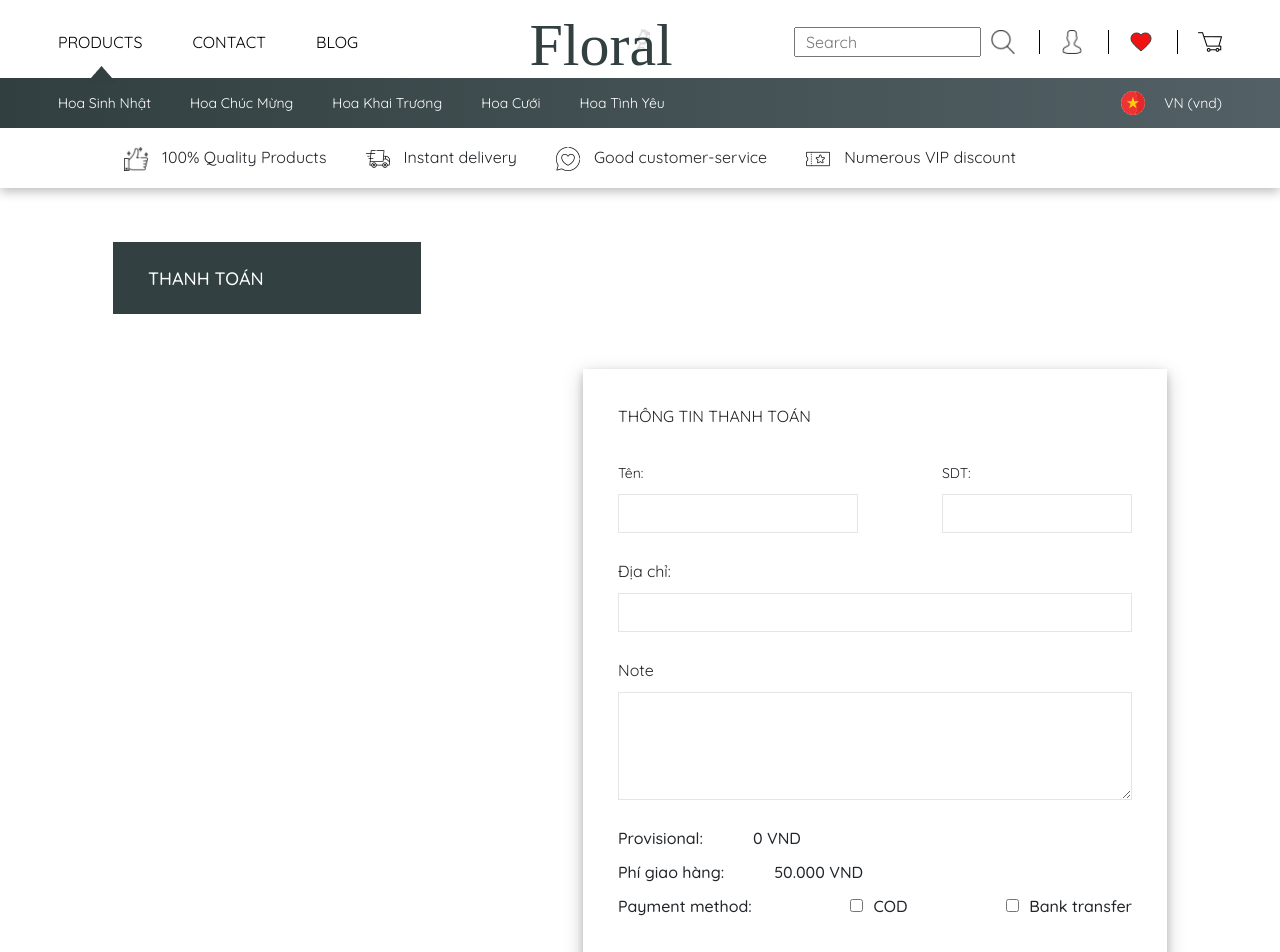
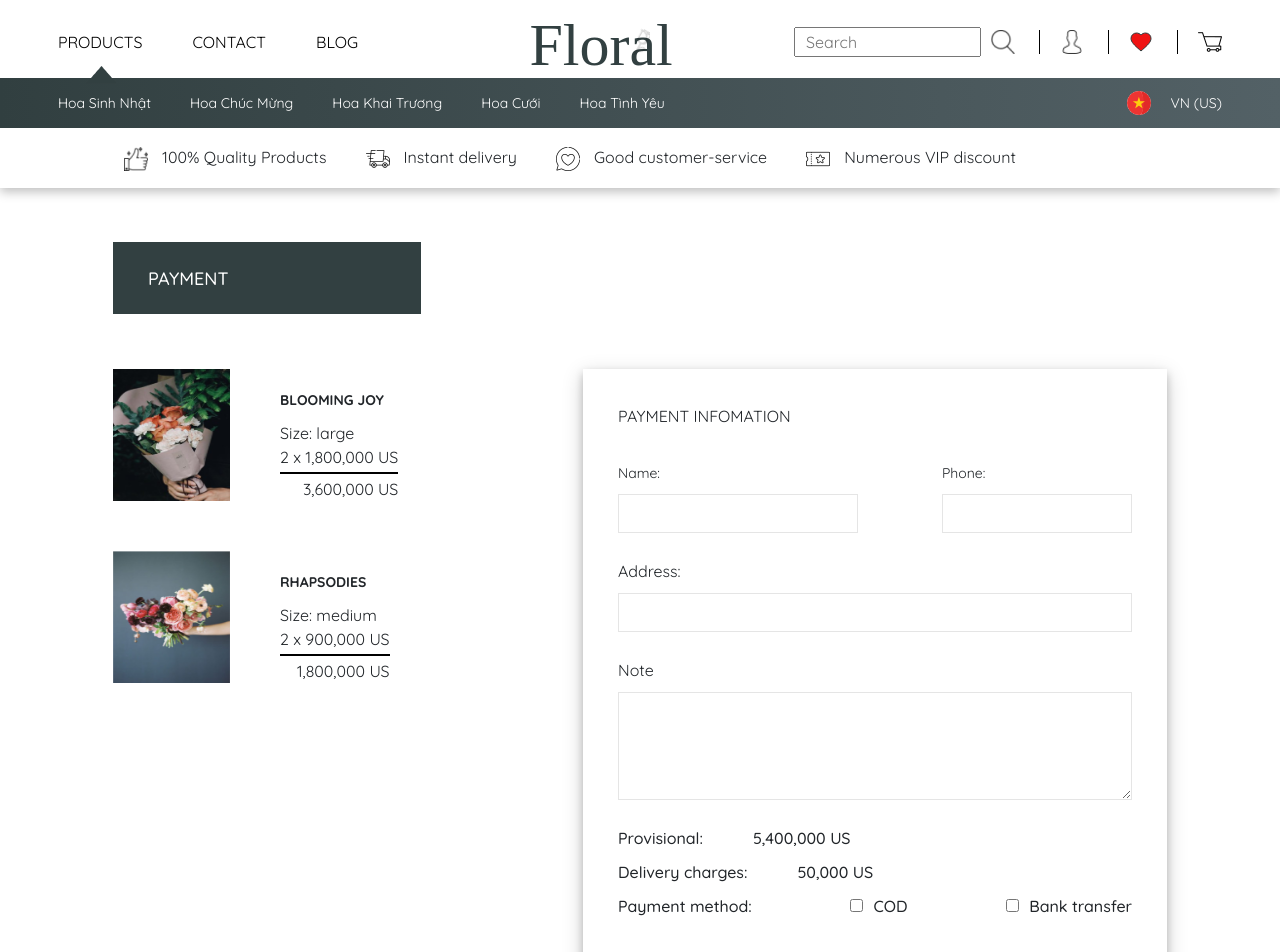
Before and after one commit to HoTrHieu/TKGD, a React (Create React App) app: page /payment in a window 1280 px wide. Shown: the top 952 px of the page. Built offline with nearby package versions, Linux system fonts and the light colour scheme; data requests are answered from the project's data file; the HTML template or start-up script is replaced by a standard one; a web font is replaced by a local one.

Commit message:
edit page

```diff
--- a/src/components/Layout/Header.jsx
+++ b/src/components/Layout/Header.jsx
@@ -5,6 +5,7 @@ import LikeIcon from 'assets/images/header/like.png';
 import DeliveryIcon from 'assets/images/header/delivery.png';
 import GoodCSIcon from 'assets/images/header/good-cs.png';
 import CouponIcon from 'assets/images/header/coupon.png';
+import { currency } from './../../utils/helper';
 
 const Header = () => {
   const { search } = useLocation()
@@ -51,7 +52,7 @@ const Header = () => {
         </ul>
         <ul className="right">
           <div className="logo-vn"/>
-          <p>VN (vnd)</p>
+          <p>VN ({currency})</p>
         </ul>
       </div>
       <div className="services">
--- a/src/containers/CartPage/CartPage.jsx
+++ b/src/containers/CartPage/CartPage.jsx
@@ -9,7 +9,7 @@ import {
   deleteCart,
   addCart,
 } from './../../utils/api';
-import { formatMoney } from './../../utils/helper';
+import { formatMoney, currency } from './../../utils/helper';
 import classNames from 'classnames';
 
 const CartPage = props => {
@@ -99,7 +99,7 @@ const CartPage = props => {
                   <img onClick={() => props.history.push(`/detail/${product.id}`)} className={css.itemImg} src={product.imgSrc}/>
                   <div className={css.itemInfo}>
                     <div className={css.itemTitle}>{product.name}</div>
-                    <div className={css.itemPrice}>{formatMoney(product.price)} VND</div>
+                    <div className={css.itemPrice}>{formatMoney(product.price)} {currency}</div>
                     <div className={css.listSize}>
                       <div
                         onClick={() => changeSize(product, "small")}
@@ -141,7 +141,7 @@ const CartPage = props => {
           <div className={css.cartInfoContent}>
             <div className={css.titleInfo}>CART INFORMATION</div>
             <div className={css.priceInfo}>
-              <p style={{marginBottom: 0}}><span className={css.priceTitle}>Provisional:</span> <span className={css.priceValue}>{formatMoney(totalPrice)} VND</span></p>
+              <p style={{marginBottom: 0}}><span className={css.priceTitle}>Provisional:</span> <span className={css.priceValue}>{formatMoney(totalPrice)} {currency}</span></p>
               <p className={css.vatInfo}><span className={css.priceVat}>(VAT included)</span></p>
             </div>
             <button onClick={() => props.history.push('/payment')} className={css.btnBook}>PLACE ORDER</button>
--- a/src/containers/DetailPage/DetailPage.jsx
+++ b/src/containers/DetailPage/DetailPage.jsx
@@ -16,7 +16,7 @@ import {
   getRelatedList,
   getCartItem,
 } from "./../../utils/api.js";
-import { formatMoney } from './../../utils/helper';
+import { formatMoney, currency } from './../../utils/helper';
 
 const DetailPage = (props) => {
   const { history } = props;
@@ -138,7 +138,7 @@ const DetailPage = (props) => {
                     />
                   )
                 )}
-                <p className={css.price}>{formatMoney(product.price)} VND</p>
+                <p className={css.price}>{formatMoney(product.price)} {currency}</p>
                 <div className={css.breakLine}></div>
                 <p className={css.sizeTitle}>Size:</p>
                 <div className={css.listSize}>
@@ -203,7 +203,7 @@ const DetailPage = (props) => {
                     <div className={css.relatedItem}>
                       <div className={css.title}>
                         <p className={css.name}>{item.name}</p>
-                        <p className={css.price}>{formatMoney(item.price)} VND</p>
+                        <p className={css.price}>{formatMoney(item.price)} {currency}</p>
                       </div>
                       <img
                         onClick={() => history.push(`/detail/${item.id}`)}
--- a/src/containers/PaymentPage/PaymentPage.jsx
+++ b/src/containers/PaymentPage/PaymentPage.jsx
@@ -1,4 +1,4 @@
-import React, {useContext} from 'react';
+import React, {useContext, useState, useEffect} from 'react';
 import css from './PaymentPage.module.css'
 import withLayout from 'components/Layout';
 import ShopImg from 'assets/images/cartPage/shopImg1.png';
@@ -6,11 +6,17 @@ import { withRouter } from 'react-router-dom';
 import {compose} from 'redux';
 import CardContext from '../../cardContext';
 import { DATA_ALL } from '../../constants';
+import {
+  getCartList,
+  getAllProduct,
+} from './../../utils/api';
+import { formatMoney, currency } from './../../utils/helper';
 
 const PaymentPage = props => {
-  const {listCard, updateListCard} = useContext(CardContext);
+  const [listCard, setListCard] = useState([]);
+  const [listProducts, setListProducts] = useState([]);
   const listOrder = listCard.reduce((prev, cur) => {
-    const product = DATA_ALL.find(item => Number(item.id) === Number(cur.id));
+    const product = listProducts.find(item => Number(item.id) === Number(cur.id));
     if(product) {
       return [
         ...prev,
@@ -23,21 +29,35 @@ const PaymentPage = props => {
     return prev;
   }, [])
 
+  const loadListCart = () => {
+    getCartList().then(res => {
+      if(res.data) {
+        setListCard(res.data)
+      }
+    })
+  }
+
+  useEffect(() => {
+    getAllProduct().then(res => {
+      if(res.data) {
+        setListProducts(res.data);
+      }
+    })
+    loadListCart();
+  }, [])
+
+  const delivery = 50000;
+
+
   const subPrice = listOrder.reduce((sum, item) => {
-    return sum + Number(item.price.split(' ')[0].replace(/,/g, ''))* item.quantity
+    return sum + Number(item.price)* item.quantity
   }, 0)
 
-  const strPrice = subPrice.toString().replace(/\B(?=(\d{3})+(?!\d))/g, ",");
-  const totalPrice = (subPrice + 50000).toString().replace(/\B(?=(\d{3})+(?!\d))/g, ",");
-
-  const getPriceItem = (product) => {
-    const price = Number(product.price.split(' ')[0].replace(/,/g, ''))* product.quantity;
-    return price.toString().replace(/\B(?=(\d{3})+(?!\d))/g, ",");
-  }
+  const totalPrice = subPrice + 50000;
 
     return (
         <div className={css.cartContainer}>
-          <div className={css.cartTitle}>THANH TOÁN</div>
+          <div className={css.cartTitle}>PAYMENT</div>
           <div className={css.cartContent}>
             <div className={css.cartList}>
               {
@@ -47,10 +67,11 @@ const PaymentPage = props => {
                       <img onClick={() => product.onClick(props.history)} className={css.itemImg} src={product.imgSrc}/>
                       <div className={css.itemInfo}>
                         <div className={css.itemTitle}>{product.name}</div>
+                        <div>Size: {product.size}</div>
                         <div className={css.itemAction}>
-                          <span>{product.price} x {product.quantity}</span>
+                          <span>{product.quantity} x {formatMoney(product.price)} {currency}</span>
                           <div className={css.breakLine}></div>
-                          <div className={css.priceItem}>{getPriceItem(product)} VND</div>
+                          <div className={css.priceItem}>{formatMoney(product.price * product.quantity)} {currency}</div>
                         </div>
                       </div>
                     </div>
@@ -60,20 +81,20 @@ const PaymentPage = props => {
             </div>
             <div className={css.cartInfo}>
               <div className={css.cartInfoContent}>
-                <div className={css.titleInfo}>THÔNG TIN THANH TOÁN</div>
+                <div className={css.titleInfo}>PAYMENT INFOMATION</div>
 
                 <div className={css.nameFone}>
                   <div className={css.name}>
-                    <span >Tên: </span><br/>
+                    <span >Name: </span><br/>
                     <input type="text" />
                   </div>
                   <div className={css.phone}>
-                    <span>SDT:</span><br/>
+                    <span>Phone:</span><br/>
                     <input type="text" />
                   </div>
                 </div>
                 <div className={css.address}>
-                  <label>Địa chỉ:</label><br/>
+                  <label>Address:</label><br/>
                   <input type="text" />
                 </div>
                 <div className={css.note}>
@@ -87,11 +108,11 @@ const PaymentPage = props => {
                 <div className={css.deliveryContainer}>
                 <div className={css.delivery}>
                     <span>Provisional:</span>
-                    <span>{strPrice} VND</span>
+                    <span>{formatMoney(subPrice)} {currency}</span>
                   </div>
                   <div className={css.delivery}>
-                    <span>Phí giao hàng:</span>
-                    <span>50.000 VND</span>
+                    <span>Delivery charges:</span>
+                    <span>{formatMoney(delivery)} {currency}</span>
                   </div>
                   <div className={css.method}>
                     <span>Payment method: </span>
@@ -108,7 +129,7 @@ const PaymentPage = props => {
                 {/* <button className={css.btnBook}>Đặt Hàng</button> */}
                 <div className={css.totlaContainer}>
                   <div className={css.priceInfo}>
-                    <span>Total price: <span className={css.price}>{totalPrice}&nbsp;VND</span></span>
+                    <span>Total price: <span className={css.price}>{formatMoney(totalPrice)}&nbsp;{currency}</span></span>
                   </div>
                   <button className={css.btnOrder}>COMFIRM</button>
                 </div>
--- a/src/containers/PaymentPage/PaymentPage.module.css
+++ b/src/containers/PaymentPage/PaymentPage.module.css
@@ -69,6 +69,11 @@
 
 .itemAction{
 
+}
+
+.itemAction span{
+    display: flex;
+    justify-content: flex-end;
 }
 
 .breakLine {
--- a/src/utils/helper.js
+++ b/src/utils/helper.js
@@ -1,3 +1,5 @@
 export const formatMoney = (numberPrice) => {
   return numberPrice.toString().replace(/\B(?=(\d{3})+(?!\d))/g, ",");
 }
+
+export const currency = "US"
```
